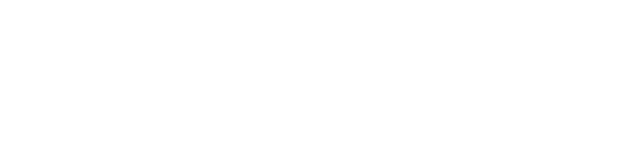
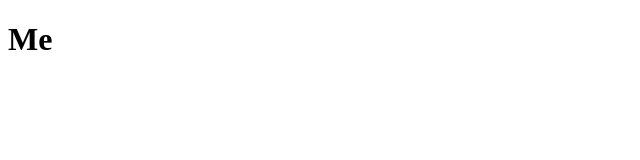
Before and after one commit to KaungThantZin2021/project-one, a plain HTML site: page me.html in a window 1280 px wide. Shown: the full height of the page, 0-640 px from the left. Drawn offline with Linux system fonts and the light colour scheme.

Commit message:
v-1.2.2 update

```diff
--- a/me.html
+++ b/me.html
@@ -4,9 +4,9 @@
     <meta charset="UTF-8">
     <meta http-equiv="X-UA-Compatible" content="IE=edge">
     <meta name="viewport" content="width=device-width, initial-scale=1.0">
-    <title>Document</title>
+    <title>Me</title>
 </head>
 <body>
-
+    <H1>Me</H1>
 </body>
 </html>
```
